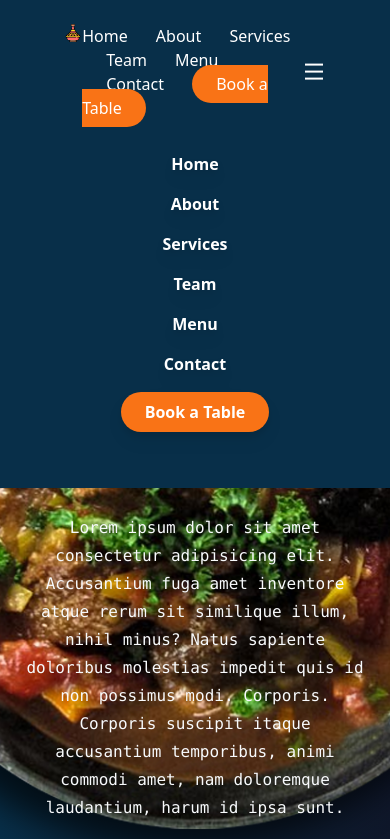
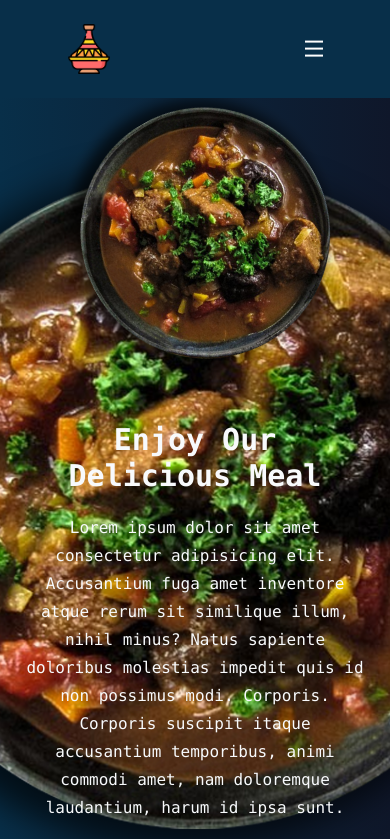
Before and after one commit to faizazn/example, a website: page index.html in a window 390 px wide. Shown: the top 839 px of the page. Drawn offline with nearby package versions, Linux system fonts and the light colour scheme; files whose address does not match are found by name.

Commit message:
Updated the navbar

```diff
--- a/index.html
+++ b/index.html
@@ -102,11 +102,12 @@
  </style>
 <body>
   <nav class="mx-auto p-6 bg-sky-950 w-full fixed z-50">
-        <div class="flex item-center sm:hidden justify-between mx-10">
+    <div class="flex items-center justify-between mx-10">
         <div>
             <img src="dist/images/logo.png" alt="logo website" width="50px">
         </div>
-           <div class="md:flex space-x-6 items-center">
+        <!-- Regular Menu -->
+        <div class="hidden md:flex space-x-6 items-center">
             <a href="#home" class="text-white hover:text-orange-500">Home</a>
             <a href="#about" class="text-white hover:text-orange-500">About</a>
             <a href="#services" class="text-white hover:text-orange-500">Services</a>
@@ -115,12 +116,14 @@
             <a href="#contact" class="text-white hover:text-orange-500">Contact</a>
             <a href="#booking" class="bg-orange-500 text-white hover:bg-transparent hover:border hover:border-orange-500 py-2 px-6 rounded-full">Book a Table</a>
         </div>
+        <!-- Mobile Menu Button -->
         <button id="mobile-btn" class="md:hidden">
             <i class="ri-menu-line text-2xl text-white"></i>
         </button>
     </div>
+    <!-- Mobile Menu -->
     <div class="md:hidden">
-            <div id="mobile-menu" class="flex flex-col items-center  py-8 left-6 right-8 space-y-4 font-bold drop-shadow-lg border-gray-300">
+      <div id="mobile-menu" class="hidden flex flex-col items-center  py-8 left-6 right-8 space-y-4 font-bold drop-shadow-lg border-gray-300">
         <a href="" class="text-white hover:text-slate-500">Home</a>
         <a href="" class="text-white hover:text-slate-500">About</a>
         <a href="" class="text-white hover:text-slate-500">Services</a>
@@ -131,6 +134,7 @@
       </div>
   </div>
 </nav>
+
     <br><br><br>
     <section id="home" class="bg-gradient-to-r from-sky-950 to-slate-900" data-animate="true">
       <div class="container flex flex-col-reverse mx-auto px-6 space-x-6 md:flex-row bg-[url('dist/images/home.png')] bg-cover bg-center">
```
Lines whose indentation alone changed are shown as unchanged.
